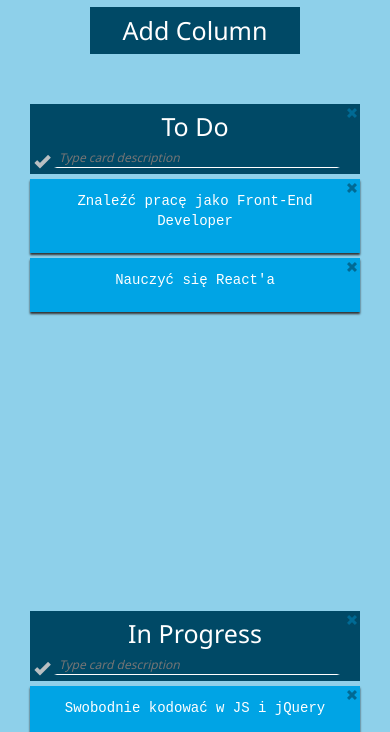
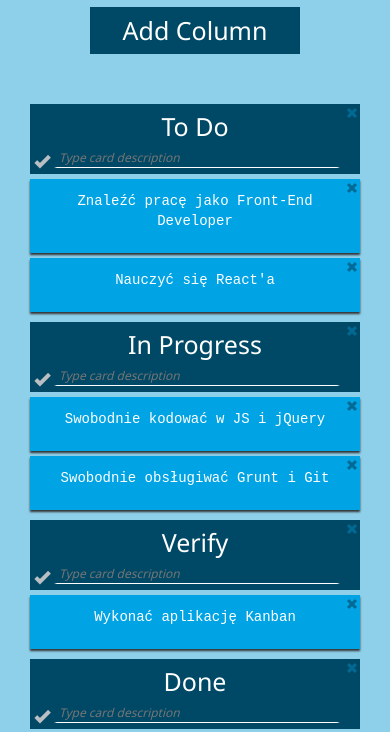
Before and after one commit to RoHell/Kanban, a website: page index.html in a window 390 px wide. Shown: the part 94-826 px from the top of the page. Drawn offline with nearby package versions, Linux system fonts and the light colour scheme; a web font is replaced by a local one.

Commit message:
column-list { min-height:auto }

```diff
--- a/scss/style.scss
+++ b/scss/style.scss
@@ -169,6 +169,9 @@ h1 {
     width: 100%;
     float: none;
   }
+  .column-list {
+    min-height: auto;
+  }
 }
 
 @media screen and (min-width: 800px) {
```
Also changed, not shown: css/style.css, 1 other file.
